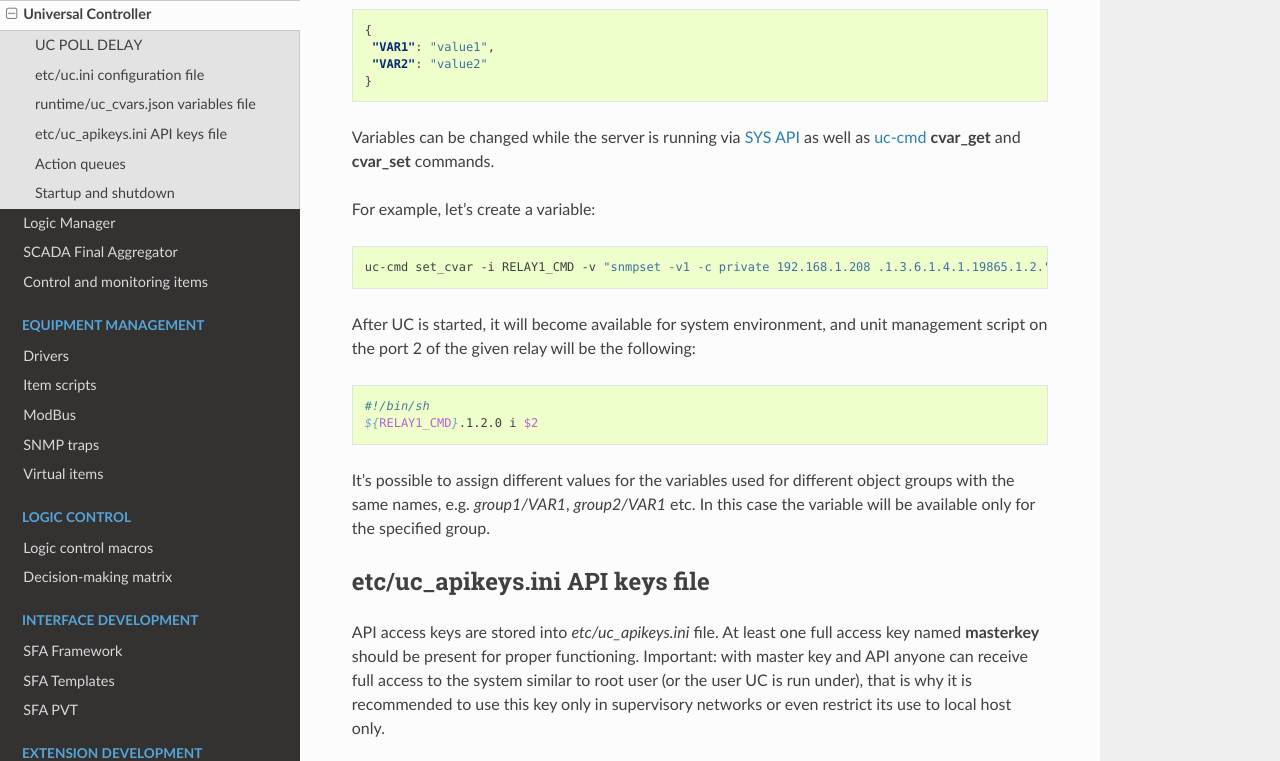
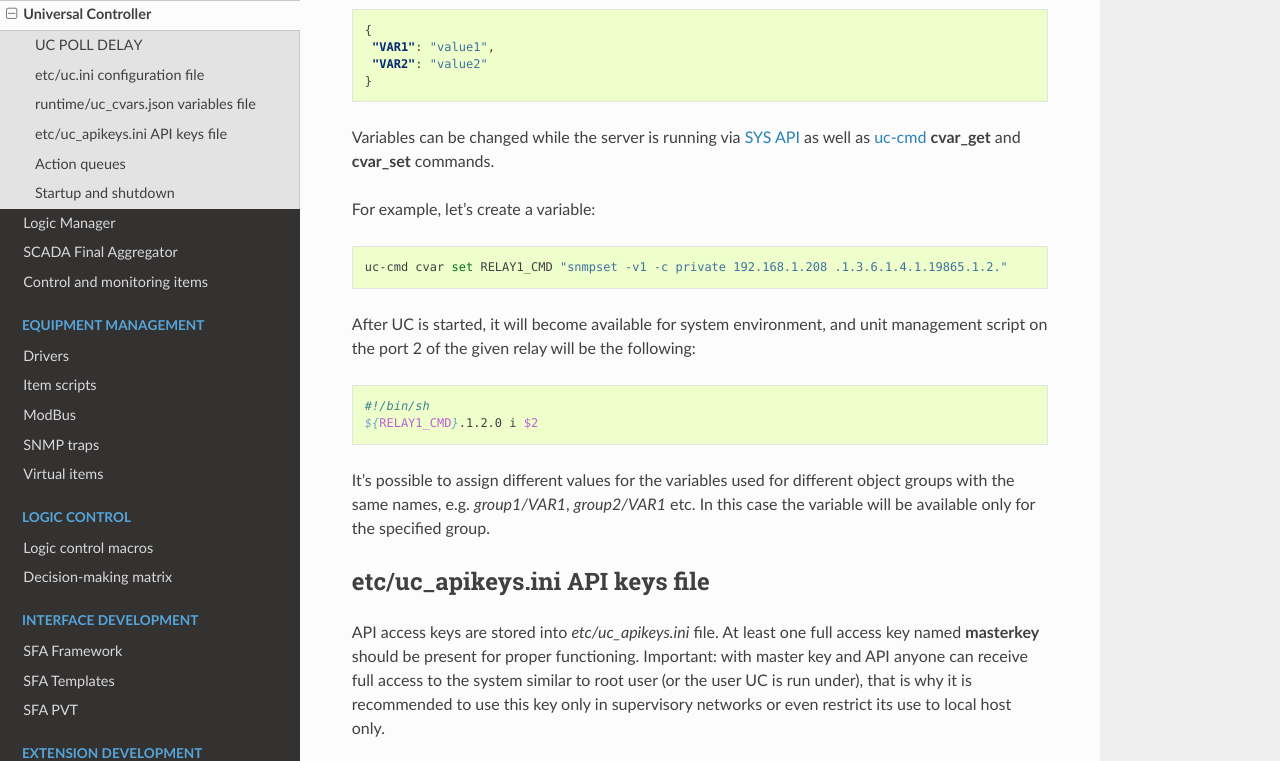
Before and after one commit to alttch/eva3, a Sphinx documentation site: the page built from doc/uc/uc.rst, in a window 1280 px wide and 900 px high, scrolled down 1999 px, cut to the strip 0-761 px from the top of the window. Built offline with Sphinx 7.4.7 and the Read the Docs theme 2.0.0, drawn with Linux system fonts in a browser that asks for light colours.

```diff
--- a/doc/uc/uc.rst
+++ b/doc/uc/uc.rst
@@ -87,7 +87,7 @@ For example, let's create a variable:
 
 .. code-block:: bash
 
-    uc-cmd set_cvar -i RELAY1_CMD -v "snmpset -v1 -c private 192.168.1.208 .1.3.6.1.4.1.19865.1.2."
+    uc-cmd cvar set RELAY1_CMD "snmpset -v1 -c private 192.168.1.208 .1.3.6.1.4.1.19865.1.2."
 
 After UC is started, it will become available for system environment, and unit
 management script on the port 2 of the given relay will be the following:
```
